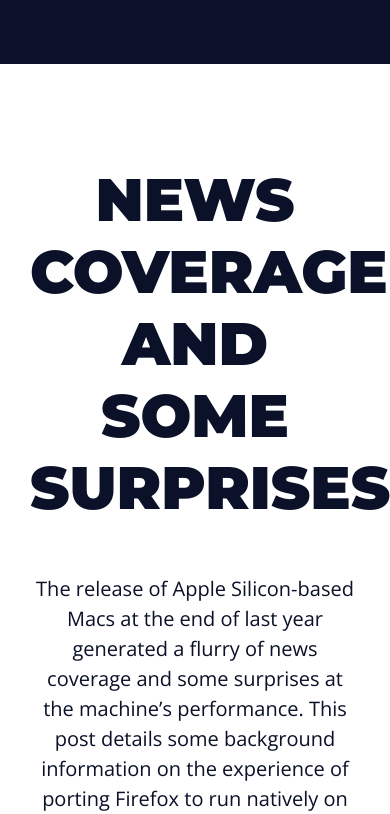
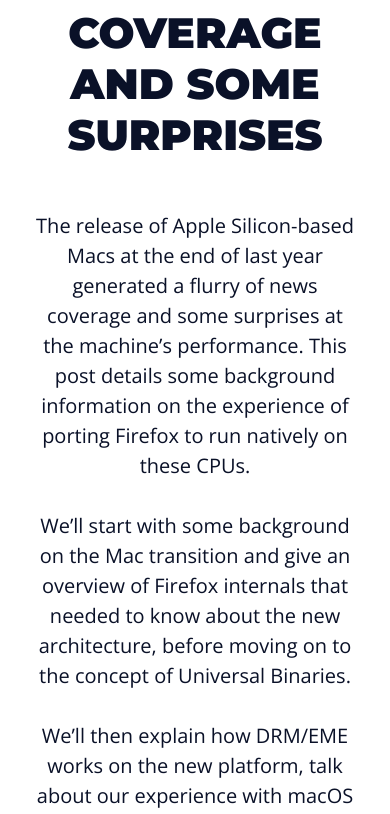
Before and after one commit to filipelanderst/JS.Type01__LandingPage, a plain HTML site: page index.html in a window 390 px wide. Shown: the part 1080-1894 px from the top of the page. Drawn offline with nearby package versions, Linux system fonts and the light colour scheme.

Commit message:
h2 main content

```diff
--- a/css/style.css
+++ b/css/style.css
@@ -254,6 +254,10 @@
     display: none;
   }
 
+  .main-content h2 {
+    font-size: 4.25rem;
+  }
+
   h1 {
     font-size: 4rem;
   }
```
